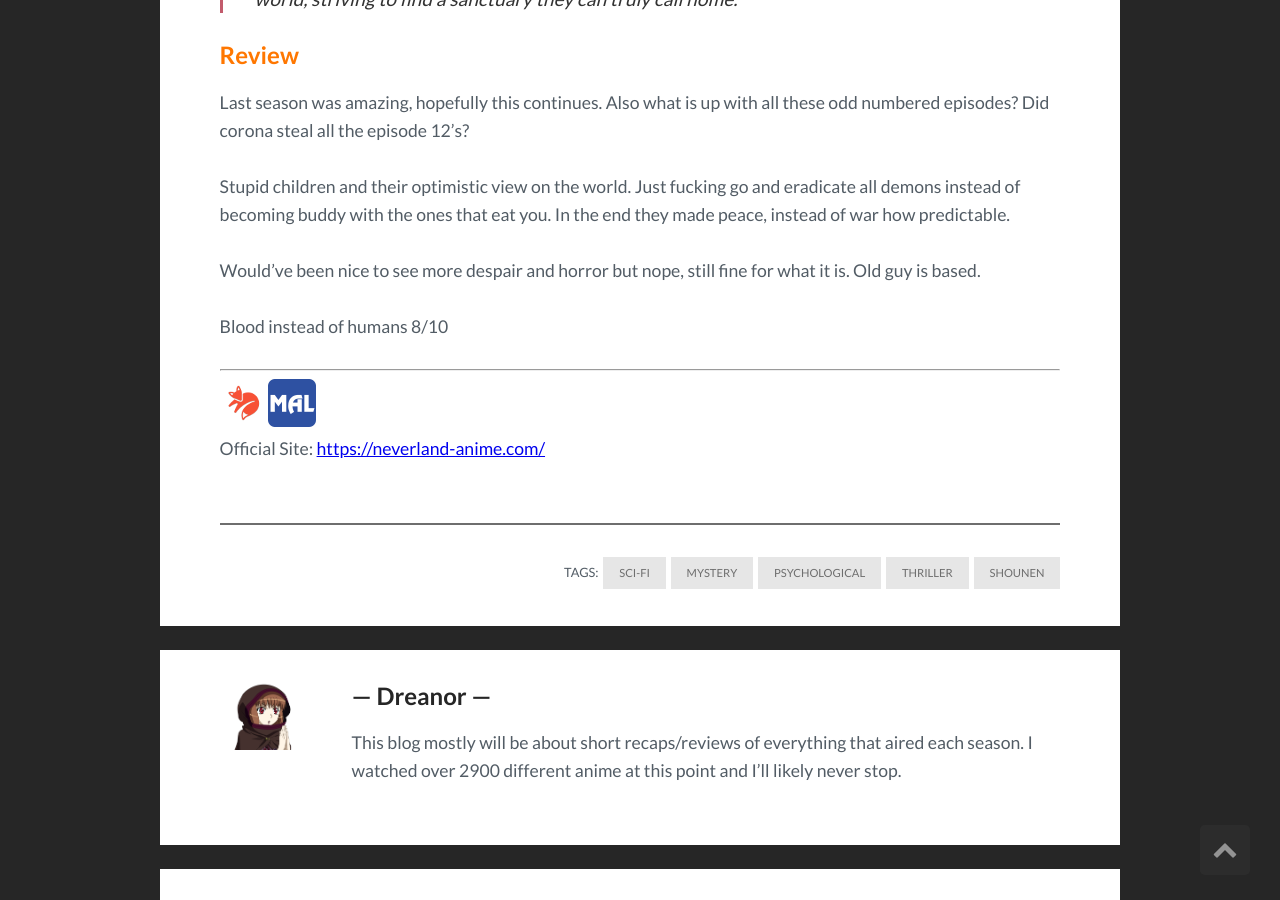
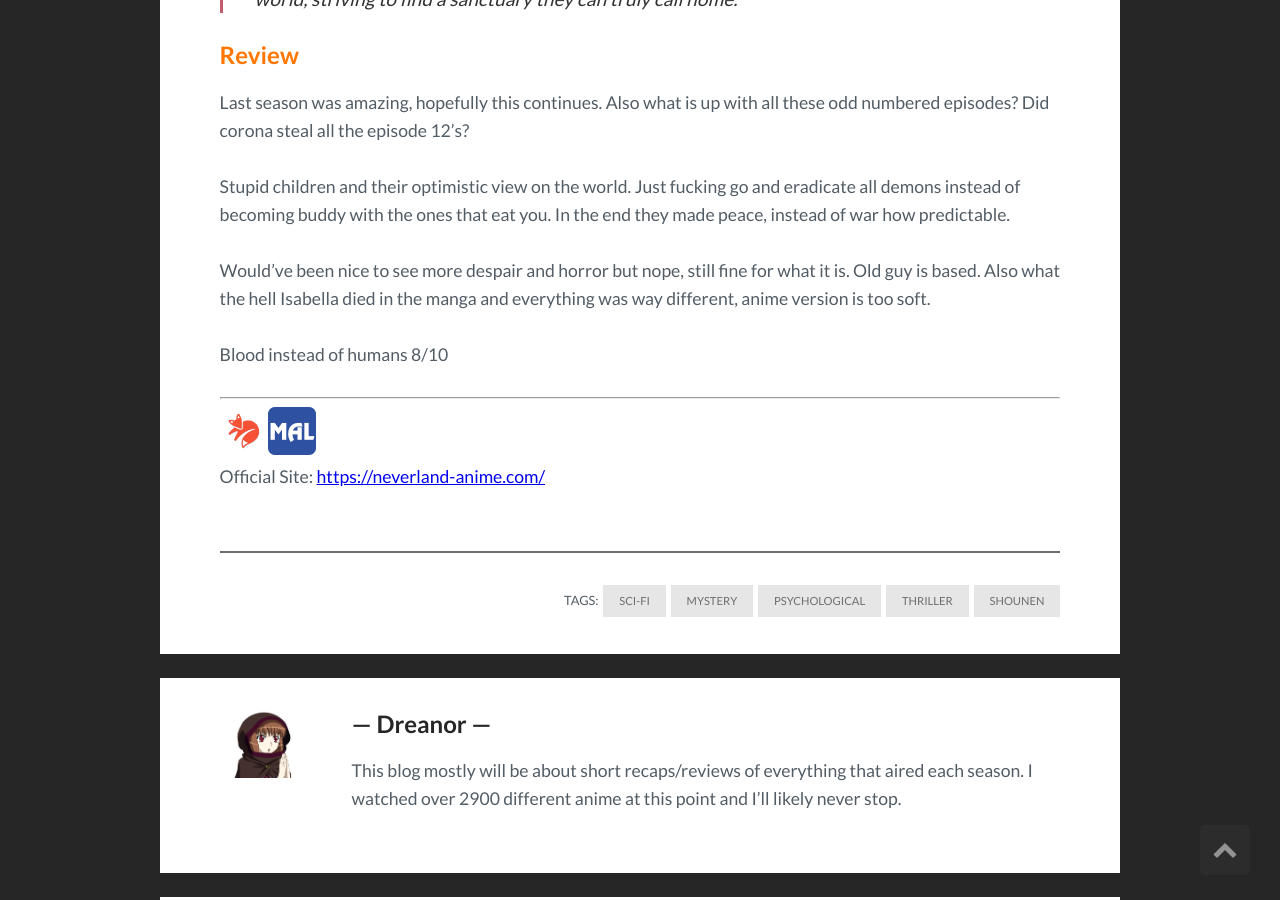
Before and after one commit to DreanorAnime/AnimeReviews, a Jekyll site: the page built from _posts/2021-03-25-yakusoku-no-neverland-2nd-season.md, in a window 1280 px wide and 900 px high, scrolled down 1131 px. Built offline with Jekyll 4.4.1, drawn with Linux system fonts in a browser that asks for light colours; comment, search, counter and statistics services are not loaded.

Commit message:
Update 2021-03-25-yakusoku-no-neverland-2nd-season.md

```diff
--- a/_posts/2021-03-25-yakusoku-no-neverland-2nd-season.md
+++ b/_posts/2021-03-25-yakusoku-no-neverland-2nd-season.md
@@ -18,7 +18,7 @@ Last season was amazing, hopefully this continues. Also what is up with all thes
 
 Stupid children and their optimistic view on the world. Just fucking go and eradicate all demons instead of becoming buddy with the ones that eat you. In the end they made peace, instead of war how predictable.
 
-Would've been nice to see more despair and horror but nope, still fine for what it is. Old guy is based.
+Would've been nice to see more despair and horror but nope, still fine for what it is. Old guy is based. Also what the hell Isabella died in the manga and everything was way different, anime version is too soft.
 
 Blood instead of humans 8/10
 
```
